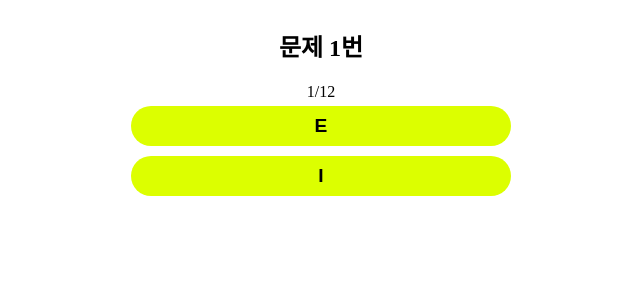
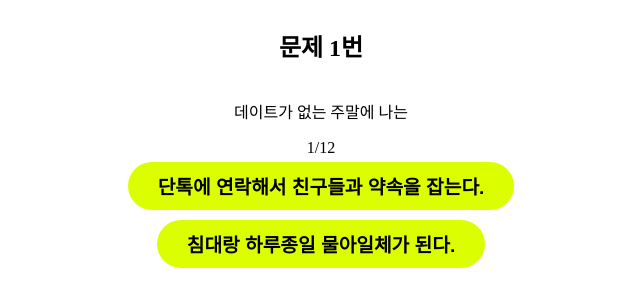
Before and after one commit to strawberryoolongtea/strawberry-mbti, a website with bundled scripts: page index.html in a window 1280 px wide. Both pictures are taken after a click on the button "테스트 시작하기". Shown: the whole page, without its empty margins (319-959 px from the left). Built offline with nearby package versions, Linux system fonts and the light colour scheme.

Commit message:
Update : 💫 테스트 문제 수정

```diff
--- a/data.js
+++ b/data.js
@@ -1,16 +1,88 @@
 export const question = {
-  1: { title: "문제 1번", type: "EI", A: "E", B: "I" },
-  2: { title: "문제 2번", type: "EI", A: "E", B: "I" },
-  3: { title: "문제 3번", type: "EI", A: "E", B: "I" },
-  4: { title: "문제 4번", type: "SN", A: "S", B: "N" },
-  5: { title: "문제 5번", type: "SN", A: "S", B: "N" },
-  6: { title: "문제 6번", type: "SN", A: "S", B: "N" },
-  7: { title: "문제 7번", type: "TF", A: "T", B: "F" },
-  8: { title: "문제 8번", type: "TF", A: "T", B: "F" },
-  9: { title: "문제 9번", type: "TF", A: "T", B: "F" },
-  10: { title: "문제 10번", type: "JP", A: "J", B: "P" },
-  11: { title: "문제 11번", type: "JP", A: "J", B: "P" },
-  12: { title: "문제 12번", type: "JP", A: "J", B: "P" },
+  1: {
+    title: "문제 1번",
+    question: "데이트가 없는 주말에 나는",
+    type: "EI",
+    A: "단톡에 연락해서 친구들과 약속을 잡는다.",
+    B: "침대랑 하루종일 물아일체가 된다.",
+  },
+  2: {
+    title: "문제 2번",
+    question: "친구의 소개로 소개팅에 나온 나는",
+    type: "EI",
+    A: "먼저 말을 걸어 분위기를 띄운다.",
+    B: "말을 걸어 올 때까지 일단 가만히 있는다.",
+  },
+  3: {
+    title: "문제 3번",
+    question: "데이트 중 길에서 연인의 친구를 만난다면 나는",
+    type: "EI",
+    A: "자연스럽게 웃으며 대한다.",
+    B: "무생물이 되어 조용히 있는다.",
+  },
+  4: {
+    title: "문제 4번",
+    question: "데이트 중 맛있어 보이는 식당을 발견했다.",
+    type: "SN",
+    A: "인터넷에 검색해보니 리뷰도 많고 맛은 보장되겠군.",
+    B: "간판부터 맛집의 기운이 느껴진다. 맛집 각이야.",
+  },
+  5: {
+    title: "문제 5번",
+    question: "오늘 본 영화를 궁금해하는 연인에게 나는",
+    type: "SN",
+    A: "주인공이 좀비랑 싸우는데 완전 멋졌어. 보는 내내 소름 돋았어.",
+    B: "주인공한테 바이러스가 퍼져서 치료하기 위한 영화야",
+  },
+  6: {
+    title: "문제 6번",
+    question: "연인에게 줄 선물을 고르게 된 나는",
+    type: "SN",
+    A: "연인에게 요즘 가장 필요할 것 같은 선물",
+    B: "실용성은 없지만 예쁘고 기억에 남을 선물",
+  },
+  7: {
+    title: "문제 7번",
+    question: "연인과 사소한 일로 다투었을 때 나는",
+    type: "TF",
+    A: "이런 점은 꼭 고쳐줬으면 좋겠어. 이렇게 하면 되잖아?",
+    B: "나!! 진짜! 너!무! 화났어!!!",
+  },
+  8: {
+    title: "문제 8번",
+    question: "축 쳐진 연인이 우울하다고 말했을 때 나는",
+    type: "TF",
+    A: "왜 우울해? 뭐 때문에 우울한 거야?",
+    B: "5초만에 감정 이입 완료. 같이 글썽거린다.",
+  },
+  9: {
+    title: "문제 9번",
+    question: "힘들게 준비한 이벤트. 나를 신나게 하는 연인의 칭찬은?",
+    type: "TF",
+    A: "고마워. 요즘 바쁠 텐데 언제 이런 걸 생각했어?",
+    B: "사랑해. 최고야. 나 완전 감동했어.",
+  },
+  10: {
+    title: "문제 10번",
+    question: "데이트 룩을 고를 때 나는",
+    type: "JP",
+    A: "전날부터 머리부터 발끝까지 세팅한다.",
+    B: "나가기 직전 마음에 드는 옷을 입는다.",
+  },
+  11: {
+    title: "문제 11번",
+    question: "썸 타는 중에 연인이 집에 놀러온다고 했을 때 나는",
+    type: "JP",
+    A: "쓰레기 버리기부터 화장실 청소까지 한다.",
+    B: "보이는 곳만 일단 급하게 치워 둔다.",
+  },
+  12: {
+    title: "문제 12번",
+    question: "커플 해외 여행을 계획하게 된 나는",
+    type: "JP",
+    A: "할 거면 제대로! 일별로 세부 일정을 정리한다.",
+    B: "비행기 표만 끊어두고 계획의 80%는 끝났다고 생각한다.",
+  },
 };
 
 export const mbti = {
--- a/index.html
+++ b/index.html
@@ -19,6 +19,7 @@
     </article>
     <article class="question hide">
       <h2 id="title" class="title">문제</h2>
+      <p id="question-desc">내용</p>
       <div id="count">1/12</div>
       <input type="hidden" id="type" value="EI" />
       <button id="A" class="btn">A</button>
--- a/index.js
+++ b/index.js
@@ -13,6 +13,7 @@ function start() {
 
 function next() {
   const questions = document.querySelector(".question");
+  const questionDesc = document.querySelector("#question-desc");
   const result = document.querySelector(".result");
   const title = document.querySelector("#title");
   const type = document.querySelector("#type");
@@ -46,6 +47,7 @@ function next() {
   } else {
     title.innerHTML = question[num].title;
     type.value = question[num].type;
+    questionDesc.innerHTML = question[num].question;
     questionA.innerHTML = question[num].A;
     questionB.innerHTML = question[num].B;
     count.innerHTML = `${num}/${questionNums}`;
--- a/style.css
+++ b/style.css
@@ -10,14 +10,12 @@ article {
 }
 .btn {
   margin: 5px 0;
-  min-width: 120px;
-  width: 30%;
-  height: 40px;
+  padding: 10px 30px;
   border: none;
   background-color: #dcff00;
   font-size: 1.2rem;
   font-weight: bold;
-  border-radius: 20px;
+  border-radius: 999px;
   cursor: pointer;
 }
 .btn:active {
```
